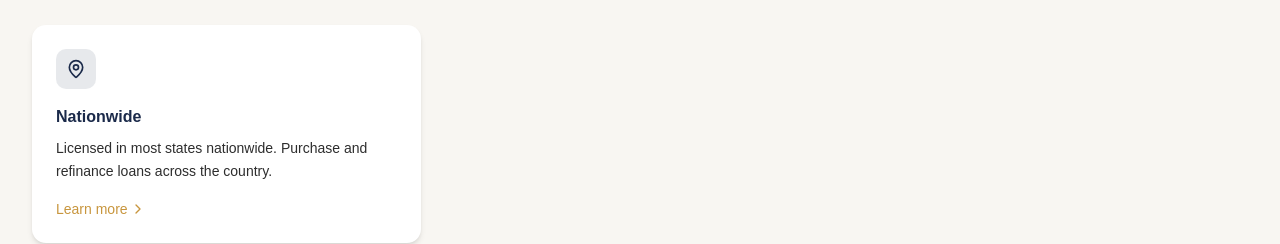
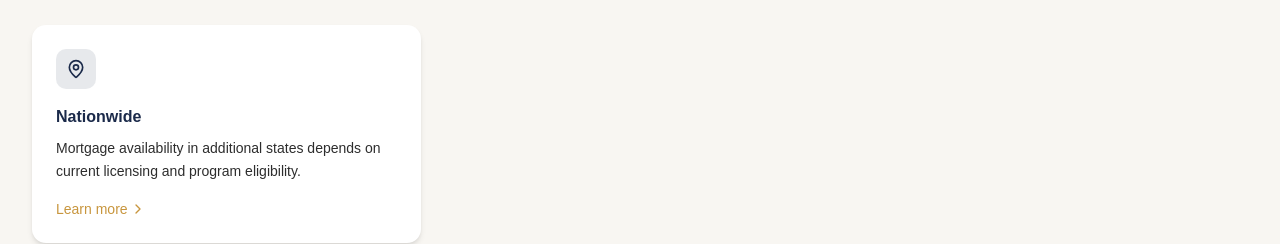
Before and after one commit to JLshope12/jacob-shope-mortgage, a Next.js app: page /service-areas in a window 1280 px wide. Shown: the part 2240-2484 px from the top of the page. Built offline with nearby package versions, Linux system fonts and the light colour scheme.

Commit message:
SEO: clarify state licensing language

```diff
--- a/data/service-areas.ts
+++ b/data/service-areas.ts
@@ -200,9 +200,9 @@ export const SERVICE_AREAS: ServiceArea[] = [
     group: "nationwide",
     name: "Nationwide",
     shortDescription:
-      "Licensed in most states nationwide. Purchase and refinance loans across the country.",
+      "Mortgage availability in additional states depends on current licensing and program eligibility.",
     introParagraph:
-      "I'm licensed to originate mortgages in most states across the country. While my home base is the Charlotte area and I'm deeply connected to the Carolinas, I work with clients who are relocating, buying second homes, or refinancing properties in many other states. Whether you're moving to Florida, Texas, or another state where I'm licensed, I'll provide the same straightforward process: pre-approval, clear communication, and a path to closing. Licensing varies by state—reach out and I'll confirm whether I can help in your state.",
+      "My home base is the Charlotte area, and I primarily serve clients in North Carolina and South Carolina. For borrowers relocating, buying a second home, or financing property in another state, availability depends on current licensing and program eligibility. Reach out and I'll confirm whether I can help with your specific state and scenario.",
     whyLocal:
       "Even when we're working across state lines, you get a dedicated loan officer who will keep you informed and guide you through each step. I'll help you choose the right loan and get you to closing without surprises.",
     nearbySlugs: ["north-carolina", "south-carolina", "charlotte"],
```
